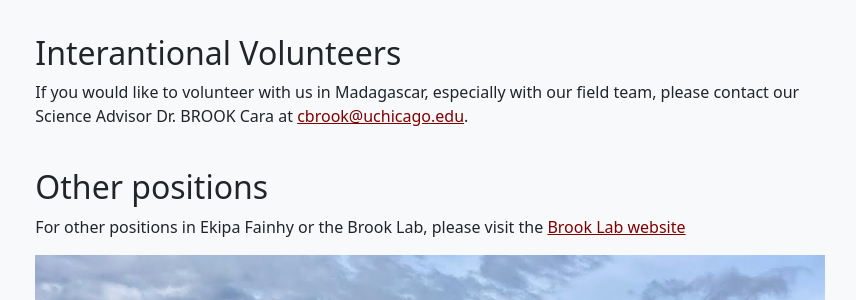
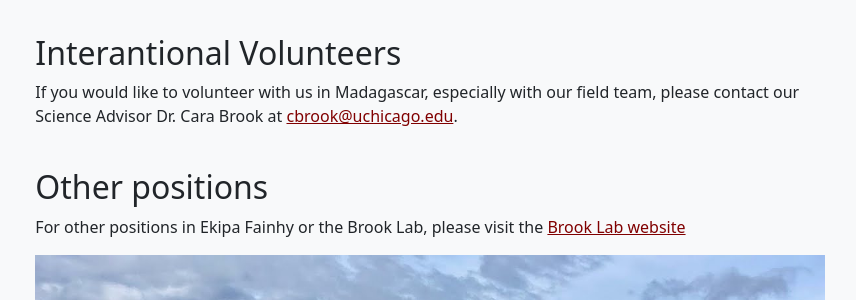
Before and after one commit to brooklabteam/www-ekipafanihy, a Jekyll site: the page built from join.md, in a window 1280 px wide. Shown: the part 563-863 px from the top of the page, without its empty margins (210-1066 px from the left). Built offline with Jekyll 4.4.1, drawn with Linux system fonts in a browser that asks for light colours.

```diff
--- a/join.md
+++ b/join.md
@@ -20,7 +20,7 @@ Ekipa Fanihy is currently not looking for new admin members.
 
 <h2>Interantional Volunteers</h2>
 
-If you would like to volunteer with us in Madagascar, especially with our field team, please contact our Science Advisor Dr. BROOK Cara at <cbrook@uchicago.edu>.
+If you would like to volunteer with us in Madagascar, especially with our field team, please contact our Science Advisor Dr. Cara Brook at <cbrook@uchicago.edu>.
 
 <div style="clear:both;">&nbsp;</div>
 
```
